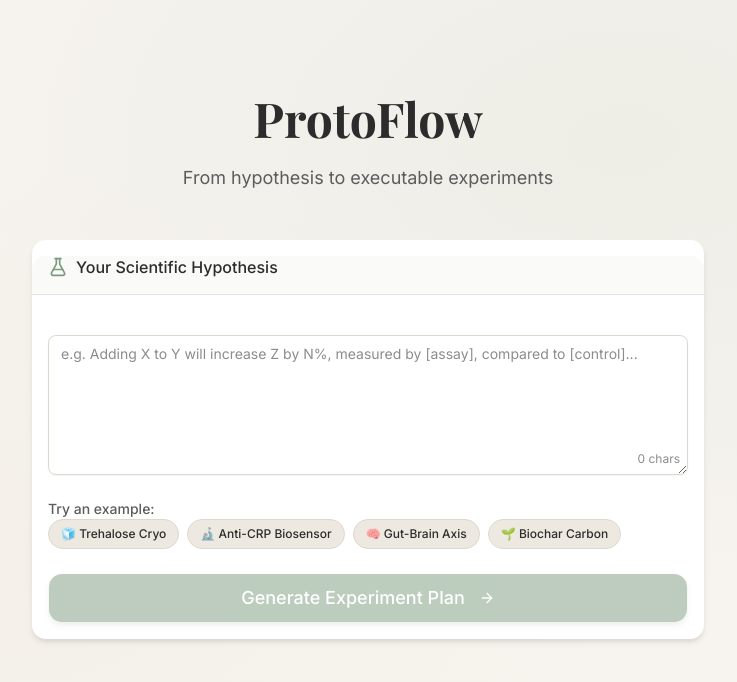
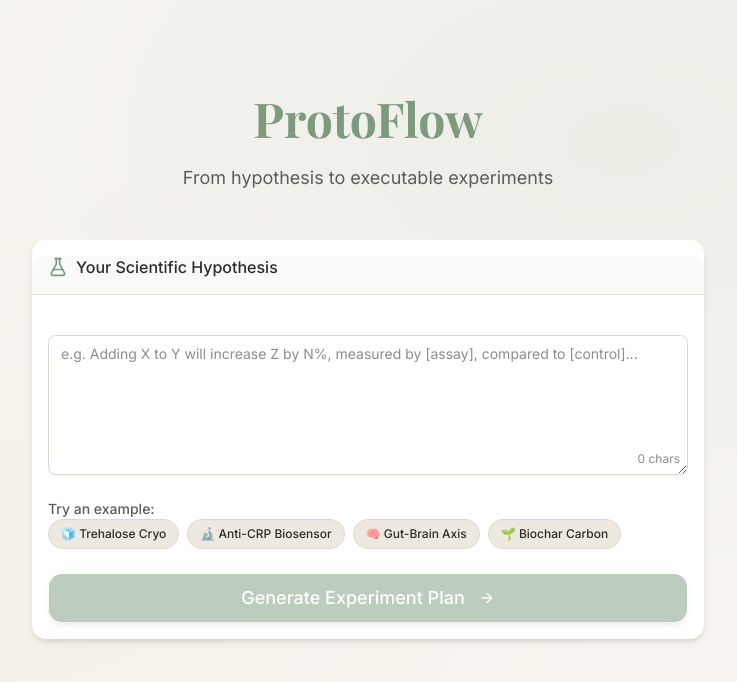
Before and after one commit to SyedaAfiaShah/ProtoFlow, a Next.js app: page / in a window 1280 px wide. Shown: the top 682 px of the page, without its empty margins (272-1009 px from the left). Built offline with nearby package versions, Linux system fonts and the light colour scheme; a web font is replaced by a local one.

Commit message:
style: sage green color for ProtoFlow welcome heading

```diff
--- a/app/page.tsx
+++ b/app/page.tsx
@@ -284,7 +284,7 @@ export default function Home() {
               animate={{ opacity: 1, y: 0 }}
               className="text-center space-y-4"
             >
-              <h1 className="font-[family-name:var(--font-serif)] text-5xl font-bold text-[#2C2C2C] leading-tight mt-6">
+              <h1 className="font-[family-name:var(--font-serif)] text-5xl font-bold text-[#7C9A7E] leading-tight mt-6">
                 ProtoFlow
               </h1>
 
```
